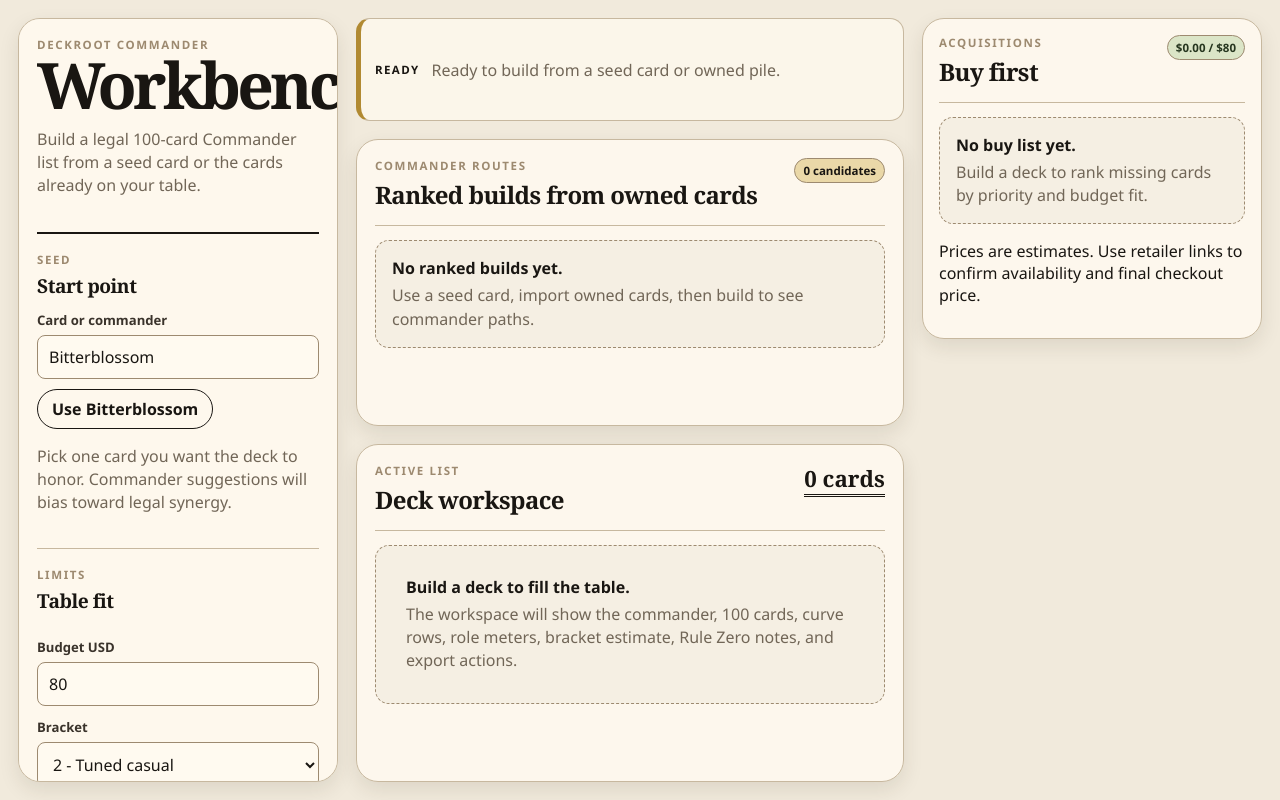
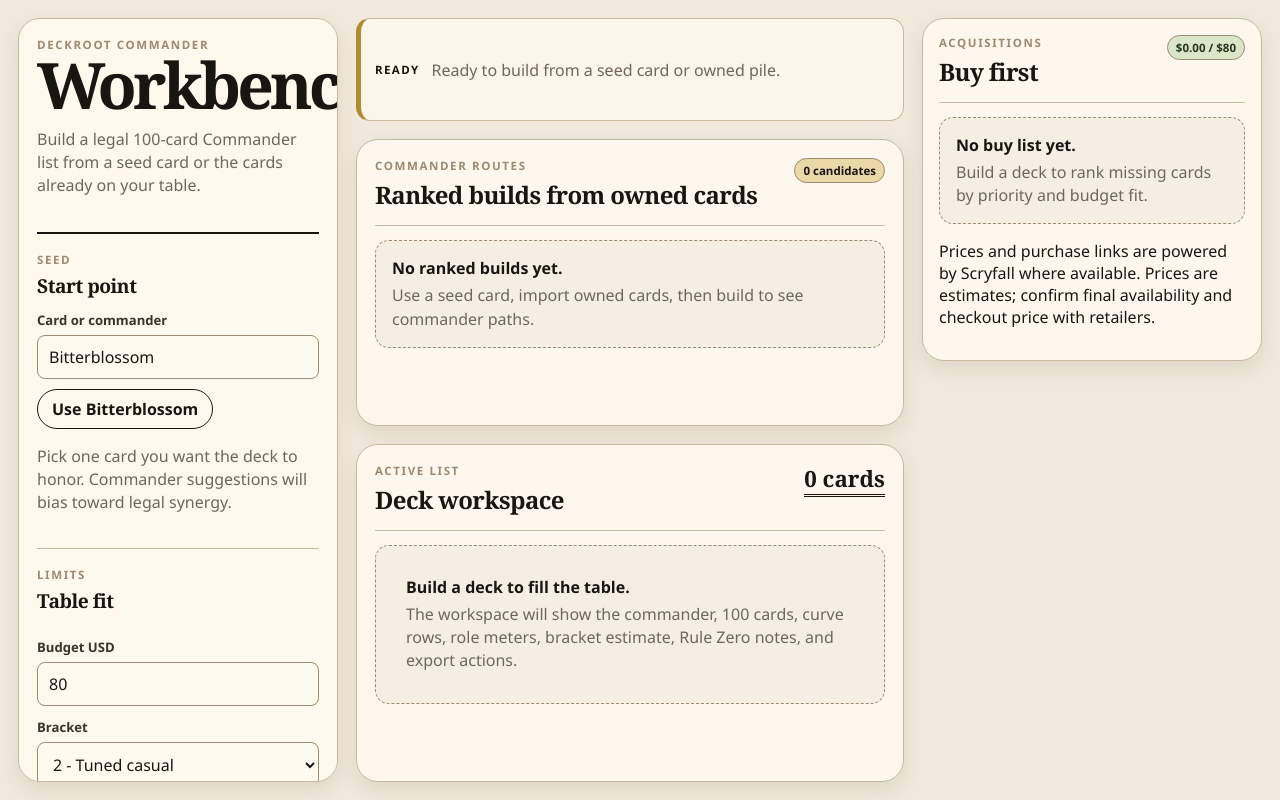
Before and after one commit to ggcoleman/deckroot, a Next.js app: page / in a window 1280 px wide. Built offline with nearby package versions, Linux system fonts and the light colour scheme.

Commit message:
fix: strengthen provider attribution notices

```diff
--- a/src/components/builder/BuyRail.tsx
+++ b/src/components/builder/BuyRail.tsx
@@ -31,7 +31,7 @@ export function BuyRail({ buyList, budgetUsd }: BuyRailProps) {
       )}
 
       <p className="providerAttribution">
-        Prices are estimates. Use retailer links to confirm availability and final checkout price.
+        Prices and purchase links are powered by Scryfall where available. Prices are estimates; confirm final availability and checkout price with retailers.
       </p>
     </aside>
   );
```
Also changed, not shown: 3 other files (tests, documents, lock files or other folders).
